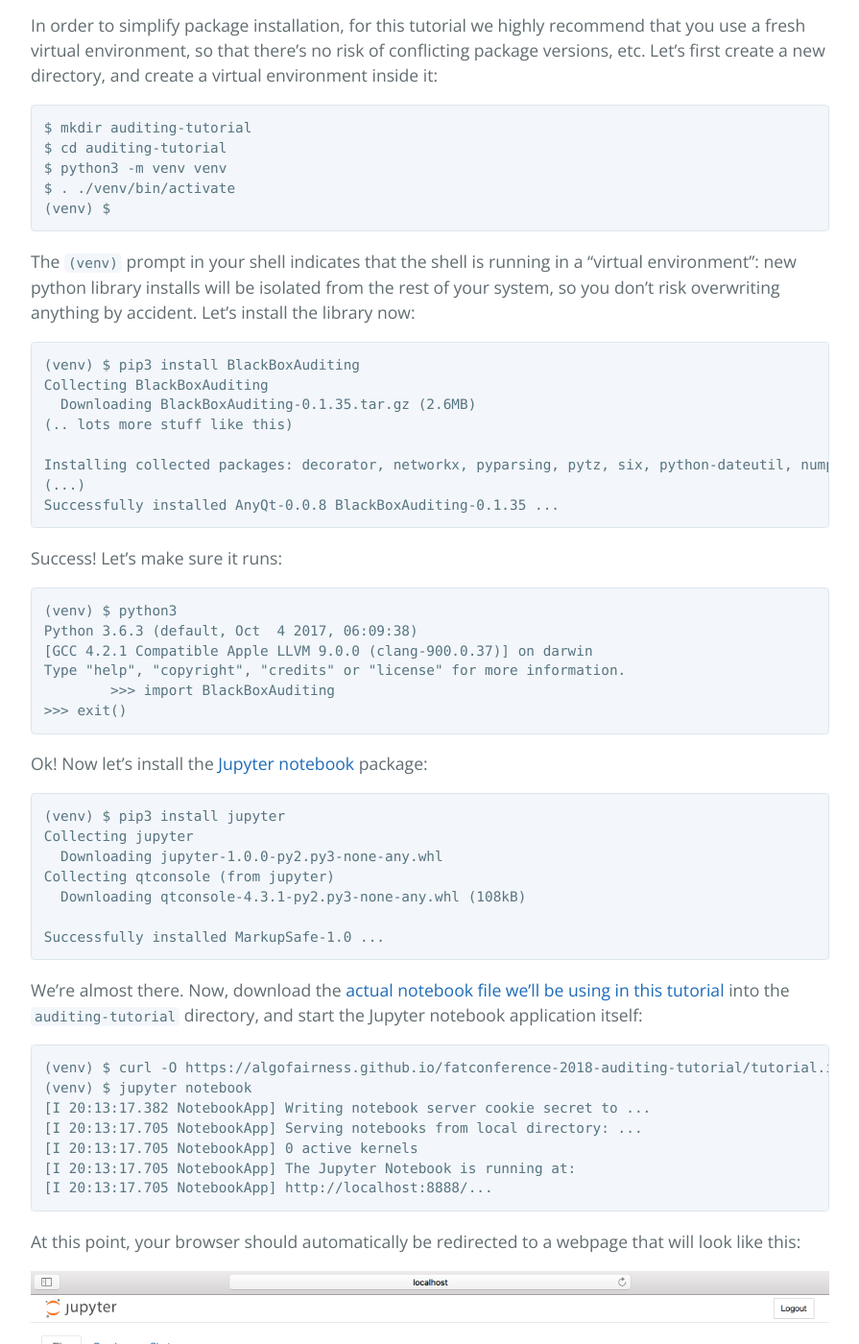
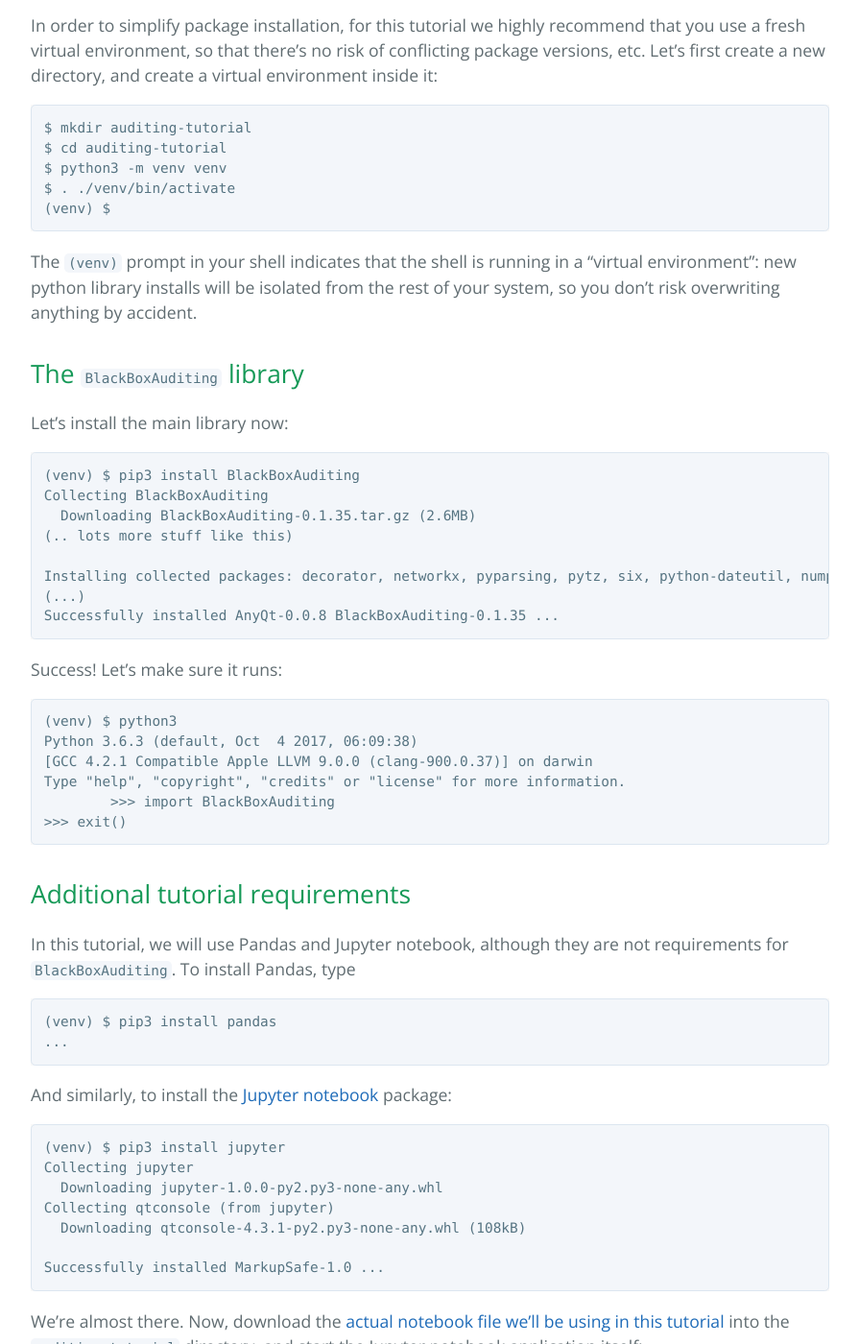
Before and after one commit to algofairness/fatconference-2018-auditing-tutorial, a Jekyll site: the page built from install.md, in a window 1280 px wide and 1400 px high, scrolled down 542 px. Shown: the whole window at 96% size, without its empty margins (192-1087 px from the left). Built offline with Jekyll 4.4.1, drawn with Linux system fonts in a browser that asks for light colours.

Commit message:
update install instructions

```diff
--- a/install.md
+++ b/install.md
@@ -29,7 +29,11 @@
 The `(venv)` prompt in your shell indicates that the shell is running
 in a "virtual environment": new python library installs will be
 isolated from the rest of your system, so you don't risk overwriting
-anything by accident. Let's install the library now:
+anything by accident.
+
+## The `BlackBoxAuditing` library
+
+Let's install the main library now:
 
     (venv) $ pip3 install BlackBoxAuditing
     Collecting BlackBoxAuditing
@@ -49,7 +53,16 @@
 		>>> import BlackBoxAuditing
     >>> exit()
 
-Ok! Now let's install the [Jupyter notebook](http://jupyter.readthedocs.io/) package:
+## Additional tutorial requirements
+
+In this tutorial, we will use Pandas and Jupyter notebook, although
+they are not requirements for `BlackBoxAuditing`. To install Pandas, type
+
+    (venv) $ pip3 install pandas
+	...
+
+And similarly, to install the [Jupyter
+notebook](http://jupyter.readthedocs.io/) package:
 
 	(venv) $ pip3 install jupyter
     Collecting jupyter
```
